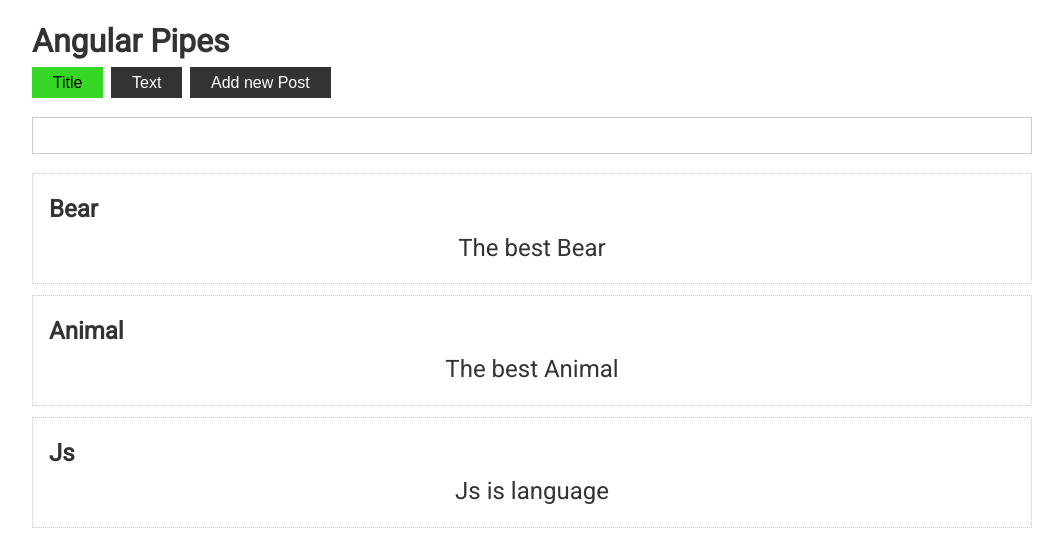
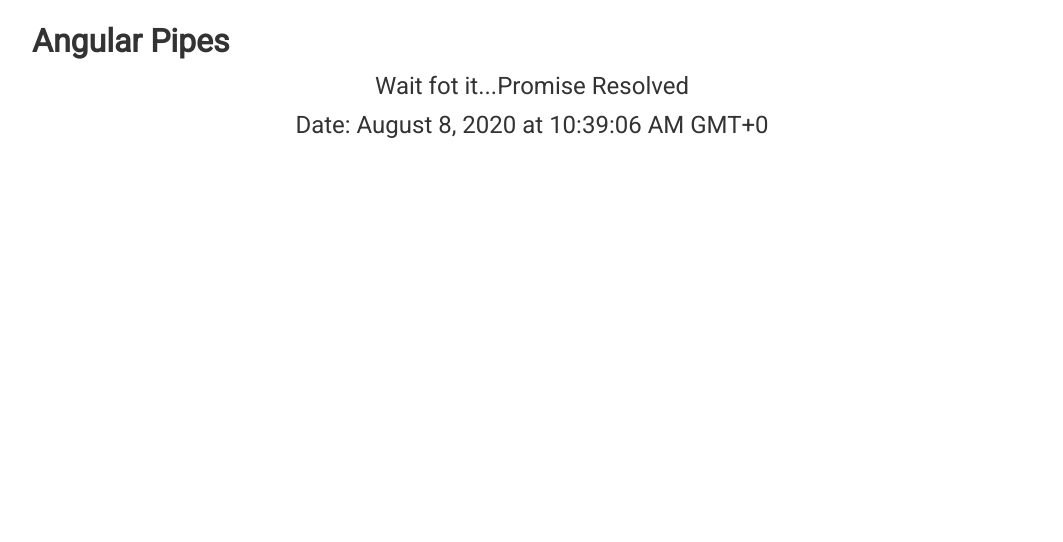
Before and after one commit to yakidan/Angular, an Angular app in the folder Angular/Practise/basics-and-syntax/angular-basics/: page / in a window 1280 px wide. Shown: the top 542 px of the page, without its empty margins (108-1171 px from the left). Built offline with nearby package versions, Linux system fonts and the light colour scheme.

Commit message:
Pipes: Pipe async (work with Promise and Observable)

```diff
--- a/Angular/Practise/basics-and-syntax/angular-basics/src/app/app.component.html
+++ b/Angular/Practise/basics-and-syntax/angular-basics/src/app/app.component.html
@@ -1,22 +1,6 @@
 <div class="container">
   <h1>Angular Pipes</h1>
-
-
-  <button class="btn" [ngClass]="{
-  'btn-use':UseButtonTitle
-  }" (click)="searchBy($event)" name="title">Title
-  </button>
-  <button class="btn" [ngClass]="{
-  'btn-use':!UseButtonTitle
-  }" (click)="searchBy($event)" name="text">Text
-  </button>
-  <button class="btn" (click)="addPost()">Add new Post</button>
-  <input type="text" [(ngModel)]="search">
-  <h6>{{search}}</h6>
-  <div
-    *ngFor="let post of posts | filter:search:searchField"
-    class="card">
-    <h2>{{post.title}}</h2>
-    <p>{{post.text}}</p>
-  </div>
+  <!--use async Pipe-->
+  <p>Wait fot it...{{promise|async}}</p>
+  <p>Date: {{date|async|date:'long'}}</p>
 </div>
--- a/Angular/Practise/basics-and-syntax/angular-basics/src/app/app.component.ts
+++ b/Angular/Practise/basics-and-syntax/angular-basics/src/app/app.component.ts
@@ -1,4 +1,5 @@
 import {Component, OnInit} from '@angular/core';
+import {Observable} from "rxjs";
 
 export interface Post {
   title: string
@@ -15,26 +16,14 @@
 
 export class AppComponent {
 
-  search = ''
-  searchField: string = 'title'
-  UseButtonTitle: boolean = true
-  posts: Post[] = [
-    {title: 'Bear', text: 'The best Bear'},
-    {title: 'Animal', text: 'The best Animal'},
-    {title: 'Js', text: 'Js is language'},
-  ]
-
-//change search params and class of button
-  searchBy(event) {
-    console.log(event.target.name)
-    this.searchField = event.target.name
-    this.UseButtonTitle = !this.UseButtonTitle
-  }
-
-  addPost() {
-    this.posts.unshift({
-      title: 'Angular 8',
-      text: 'Daniil is student of the course '
-    })
-  }
+  promise: Promise<string> = new Promise<string>(resolve => {
+    setTimeout(() => {
+      resolve('Promise Resolved')
+    }, 4000)
+  })
+  date: Observable<Date> = new Observable<Date>(obs => {
+    setInterval(() => {
+      obs.next(new Date())
+    }, 1000)
+  })
 }
```
